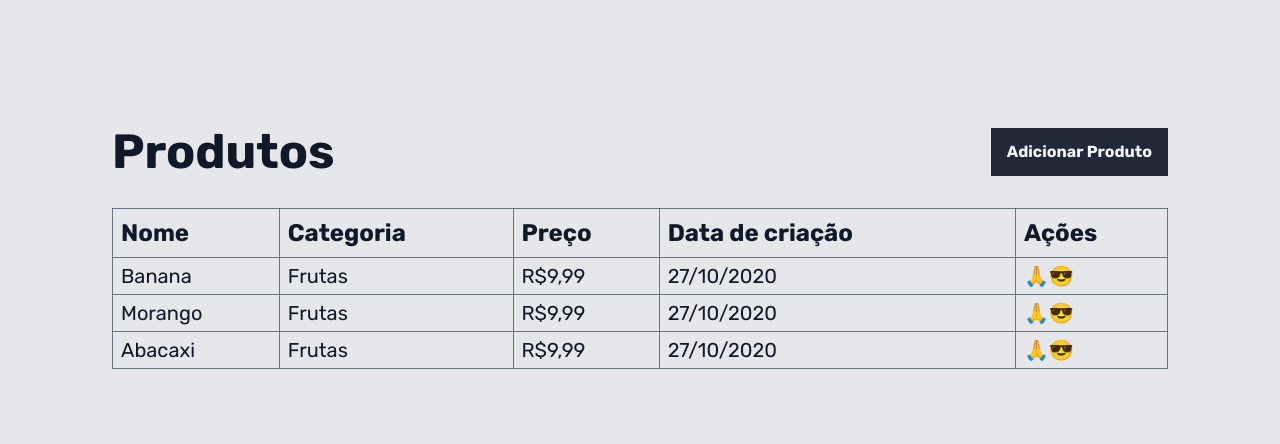
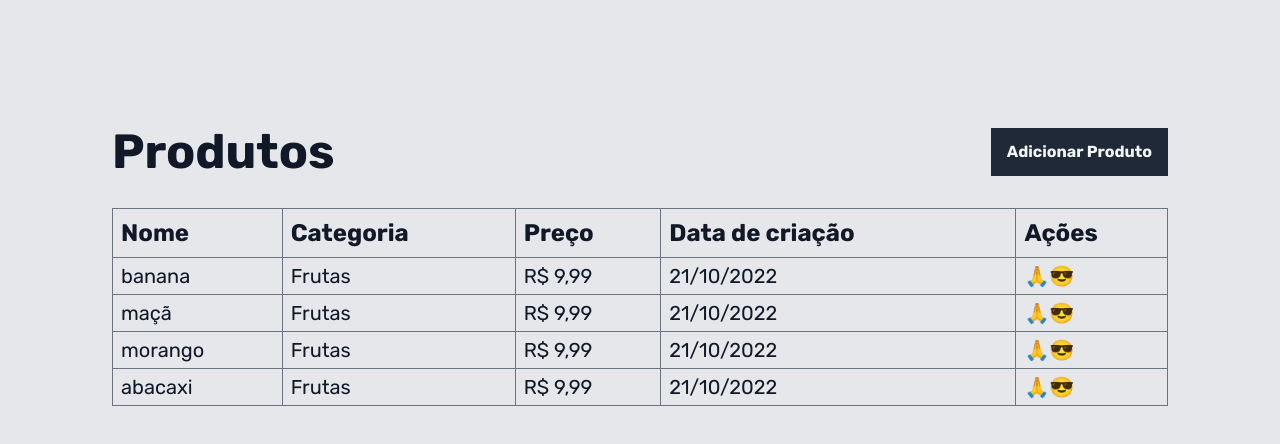
Before and after one commit to SirFaria/desafio-lista-de-produtos, a React (Vite) app: page / in a window 1280 px wide. Shown: the top 444 px of the page. Built offline with nearby package versions, Linux system fonts and the light colour scheme; data requests are answered from the project's data file.

Commit message:
👌 IMPROVE: Add api fetching

```diff
--- a/src/pages/Home.tsx
+++ b/src/pages/Home.tsx
@@ -1,10 +1,38 @@
-export function Home() {
+import { useEffect, useState } from "react";
+import ReactModal from "react-modal";
+import { NewProductsModal } from "../components/NewProductsModal";
+import api from "../services/api";
+
+interface IProduct {
+  id: number;
+  name: string;
+  category: string;
+  price: number;
+  createdAt: string;
+}
+
+interface HomeProps {
+  onOpenNewProductsModal: () => void;
+}
+
+export function Home({ onOpenNewProductsModal }: HomeProps) {
+  const [productList, setProductList] = useState<IProduct[]>([]);
+
+  useEffect(() => {
+    api.get("/products").then((data) => setProductList(data.data));
+  }, []);
+
+  console.log(productList);
+
   return (
     <main className="px-28 h-screen ">
       <section className="pt-32 flex justify-center items-center flex-col">
         <header className="w-full pb-8 flex justify-between">
           <h1 className="text-5xl font-bold">Produtos</h1>
-          <button className="py-2 px-4 text-base font-bold bg-gray-800 text-gray-100 transition-colors duration-300 hover:bg-gray-700">
+          <button
+            onClick={onOpenNewProductsModal}
+            className="py-2 px-4 text-base font-bold bg-gray-800 text-gray-100 transition-colors duration-300 hover:bg-gray-700"
+          >
             Adicionar Produto
           </button>
         </header>
@@ -29,57 +57,28 @@ export function Home() {
             </tr>
           </thead>
           <tbody>
-            <tr>
+            {productList.map((product) => (
+              <tr key={product.id}>
                 <td className="border border-gray-500 pl-2 py-1 text-xl ">
-                Banana
+                  {product.name}
                 </td>
                 <td className="border border-gray-500 pl-2 py-1 text-xl ">
-                Frutas
+                  {product.category}
                 </td>
                 <td className="border border-gray-500 pl-2 py-1 text-xl ">
-                R$9,99
+                  {new Intl.NumberFormat("pt-BR", {
+                    style: "currency",
+                    currency: "BRL",
+                  }).format(product.price)}
                 </td>
                 <td className="border border-gray-500 pl-2 py-1 text-xl ">
-                27/10/2020
+                  {product.createdAt}
                 </td>
                 <td className="border border-gray-500 pl-2 py-1 text-xl ">
                   🙏😎
                 </td>
               </tr>
-            <tr>
-              <td className="border border-gray-500 pl-2 py-1 text-xl ">
-                Morango
-              </td>
-              <td className="border border-gray-500 pl-2 py-1 text-xl ">
-                Frutas
-              </td>
-              <td className="border border-gray-500 pl-2 py-1 text-xl ">
-                R$9,99
-              </td>
-              <td className="border border-gray-500 pl-2 py-1 text-xl ">
-                27/10/2020
-              </td>
-              <td className="border border-gray-500 pl-2 py-1 text-xl ">
-                🙏😎
-              </td>
-            </tr>
-            <tr>
-              <td className="border border-gray-500 pl-2 py-1 text-xl ">
-                Abacaxi
-              </td>
-              <td className="border border-gray-500 pl-2 py-1 text-xl ">
-                Frutas
-              </td>
-              <td className="border border-gray-500 pl-2 py-1 text-xl ">
-                R$9,99
-              </td>
-              <td className="border border-gray-500 pl-2 py-1 text-xl ">
-                27/10/2020
-              </td>
-              <td className="border border-gray-500 pl-2 py-1 text-xl ">
-                🙏😎
-              </td>
-            </tr>
+            ))}
           </tbody>
         </table>
       </section>
```
Lines whose indentation alone changed are shown as unchanged.
